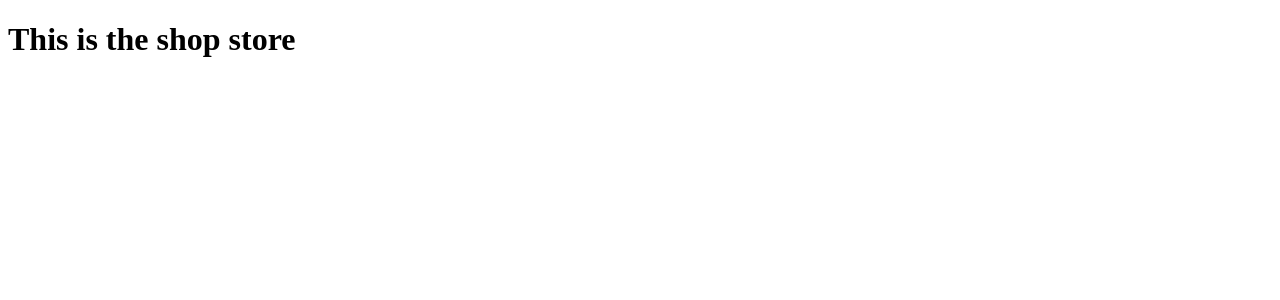
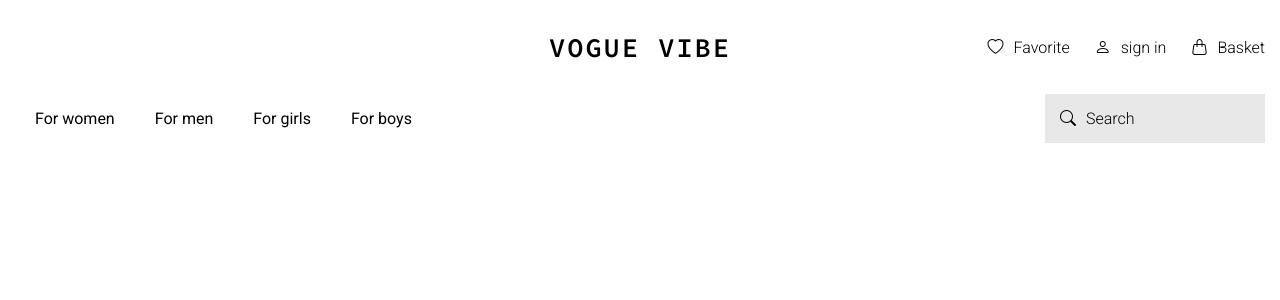
Before and after one commit to AnnMurr/VogueVibe, a Django app: page / in a window 1280 px wide. Shown: the top 300 px of the page. Run offline with Django 5.2, Linux system fonts and the light colour scheme.

Commit message:
createrd header

```diff
--- /dev/null
+++ b/main/static/deps/css/common/fonts.css
@@ -0,0 +1,2 @@
+@import url('https://fonts.googleapis.com/css2?family=Source+Code+Pro:ital,wght@0,200..900;1,200..900&display=swap');
+@import url('https://fonts.googleapis.com/css2?family=Roboto:ital,wght@0,100..900;1,100..900&display=swap');
--- /dev/null
+++ b/main/static/deps/css/common/main.css
@@ -0,0 +1,11 @@
+body {
+    font-family: 'Roboto', sans-serif;
+    font-weight: 300;
+}
+
+.container {
+    max-width: 1280px;
+    width: 100%;
+    margin: 0 auto;
+    padding: 0 15px;
+}
--- /dev/null
+++ b/main/static/deps/css/common/reset.css
@@ -0,0 +1,69 @@
+*,
+*::before,
+*::after {
+	box-sizing: border-box;
+}
+
+ul,
+ol {
+	padding: 0;
+}
+
+body,
+h1,
+h2,
+h3,
+h4,
+h5,
+h6,
+p,
+ul,
+ol,
+li,
+figure,
+figcaption,
+blockquote,
+dl,
+dd {
+	margin: 0;
+}
+
+ul,
+ol {
+	list-style: none;
+}
+
+a:not([class]) {
+	text-decoration-skip-ink: auto;
+}
+
+img {
+	max-width: 100%;
+	display: block;
+}
+
+article>*+* {
+	margin-top: 1em;
+}
+
+input,
+button,
+textarea,
+select {
+	font: inherit;
+}
+
+button {
+	cursor: pointer;
+	border: none;
+	padding: 0;
+	background: transparent;
+}
+
+a {
+	text-decoration: none;
+}
+
+input:focus {
+	outline: none;
+}
--- /dev/null
+++ b/main/static/deps/css/shared/header/header.css
@@ -0,0 +1,70 @@
+.header__wrapper {
+    padding: 30px 0;
+}
+
+.top_module__wrapper {
+    display: flex;
+    justify-content: space-between;
+    align-items: center;
+}
+
+.top_module__left,
+.top_module__right {
+    flex: 1;
+    display: flex;
+    gap: 15px;
+}
+
+.logo a {
+    color: #000;
+    font-size: 27px;
+    font-family: "Source Code Pro";
+    font-weight: 600;
+    letter-spacing: 2px;
+    text-transform: uppercase;
+}
+
+.top_module__right {
+    display: flex;
+    align-items: center;
+    justify-content: flex-end;
+}
+
+.top_module__block {
+    display: flex;
+}
+
+.top_module__icon {
+    padding: 0 10px;
+}
+
+.header-menu__wrapper {
+    padding: 30px 0;
+    display: flex;
+    align-items: center;
+    justify-content: space-between;
+}
+
+.header-menu__navigate-list {
+    display: flex;
+    justify-content: space-between;
+    width: 100%;
+}
+
+.header-menu__navigate-list li {
+    padding: 0 20px;
+    font-weight: 400;
+}
+
+.header-menu__search {
+    padding: 15px;
+    background-color: #e8e8e8;
+    max-width: 220px;
+    width: 100%;
+    display: flex;
+}
+
+.header-menu__search-icon {
+    padding-right: 10px;
+    width: fit-content;
+}
--- a/main/templates/main/index.html
+++ b/main/templates/main/index.html
@@ -1,11 +1,73 @@
+{% load static %}
+
 <!DOCTYPE html>
 <html lang="en">
-<head>
-    <meta charset="UTF-8">
-    <meta name="viewport" content="width=device-width, initial-scale=1.0">
+  <head>
+    <meta charset="UTF-8" />
+    <meta name="viewport" content="width=device-width, initial-scale=1.0" />
+    <link rel="stylesheet" href="{% static "deps/css/common/reset.css"%}">
+    <link rel="stylesheet" href="{% static "deps/css/common/main.css"%}">
+    <link rel="stylesheet" href="{% static "deps/css/shared/header/header.css"%}">
+    <link rel="stylesheet" href="{% static "deps/css/common/fonts.css"%}">
+
+    <link href="https://cdn.jsdelivr.net/npm/bootstrap-icons@1.11.3/font/bootstrap-icons.css" rel="stylesheet"/>
+
     <title>{{ title }}</title>
-</head>
-<body>
-    <h1>{{ content }}</h1>
-</body>
+  </head>
+  <body>
+    <header class="header">
+      <div class="container">
+        <div class="header__wrapper">
+          <div class="top_module">
+            <div class="top_module__wrapper">
+              <div class="top_module__left"></div>
+              <div class="logo">
+                <a href="#">Vogue Vibe</a>
+              </div>
+              <div class="top_module__right">
+                <div class="top_module__block">
+                  <div class="top_module__icon">
+                    <i class="bi bi-heart"></i>
+                  </div>
+                  <span>Favorite</span>
+                </div>
+                <div class="top_module__block">
+                  <div class="top_module__icon">
+                    <i class="bi bi-person"></i>
+                  </div>
+                  <span>sign in</span>
+                </div>
+                <div class="top_module__block">
+                  <div class="top_module__icon">
+                    <i class="bi bi-handbag"></i>
+                  </div>
+                  <span>Basket</span>
+                </div>
+              </div>
+            </div>
+          </div>
+          <div class="header-menu">
+                <div class="header-menu__wrapper">
+                    <div class="header-menu__navbar">
+                        <ul class="header-menu__navigate-list">
+                            <li>For women</li>
+                            <li>For men</li>
+                            <li>For girls</li>
+                            <li>For boys</li>
+                        </ul>
+                    </div>
+                    <div class="header-menu__search">
+                        <div class="header-menu__search-icon">
+                            <span>
+                                <i class="bi bi-search"></i>
+                            </span>
+                        </div>
+                        <span>Search</span>
+                    </div>
+                </div>
+          </div>
+        </div>
+      </div>
+    </header>
+  </body>
 </html>
```
Also changed, not shown: main/static/deps/css/home/main.css (added).
